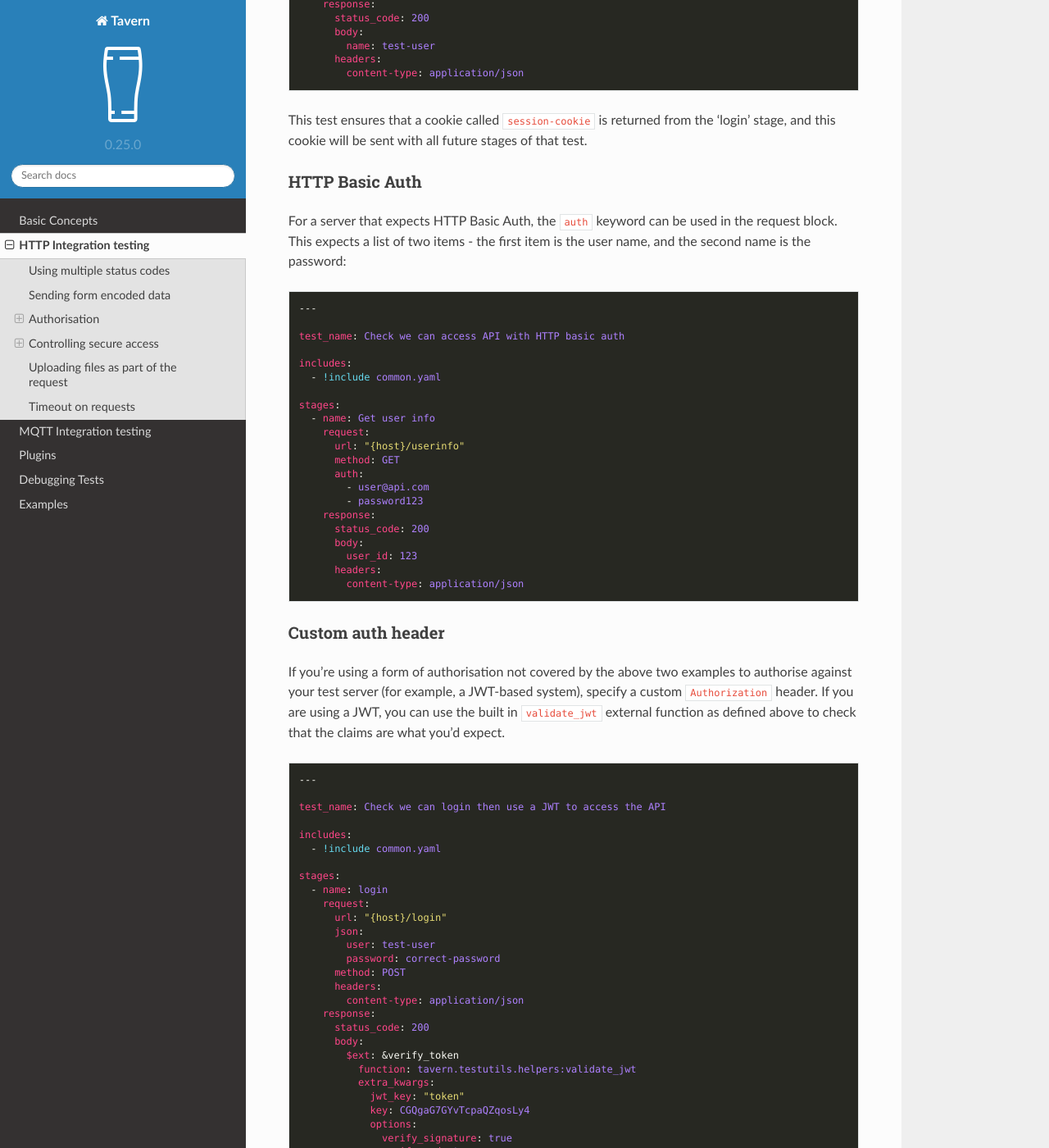
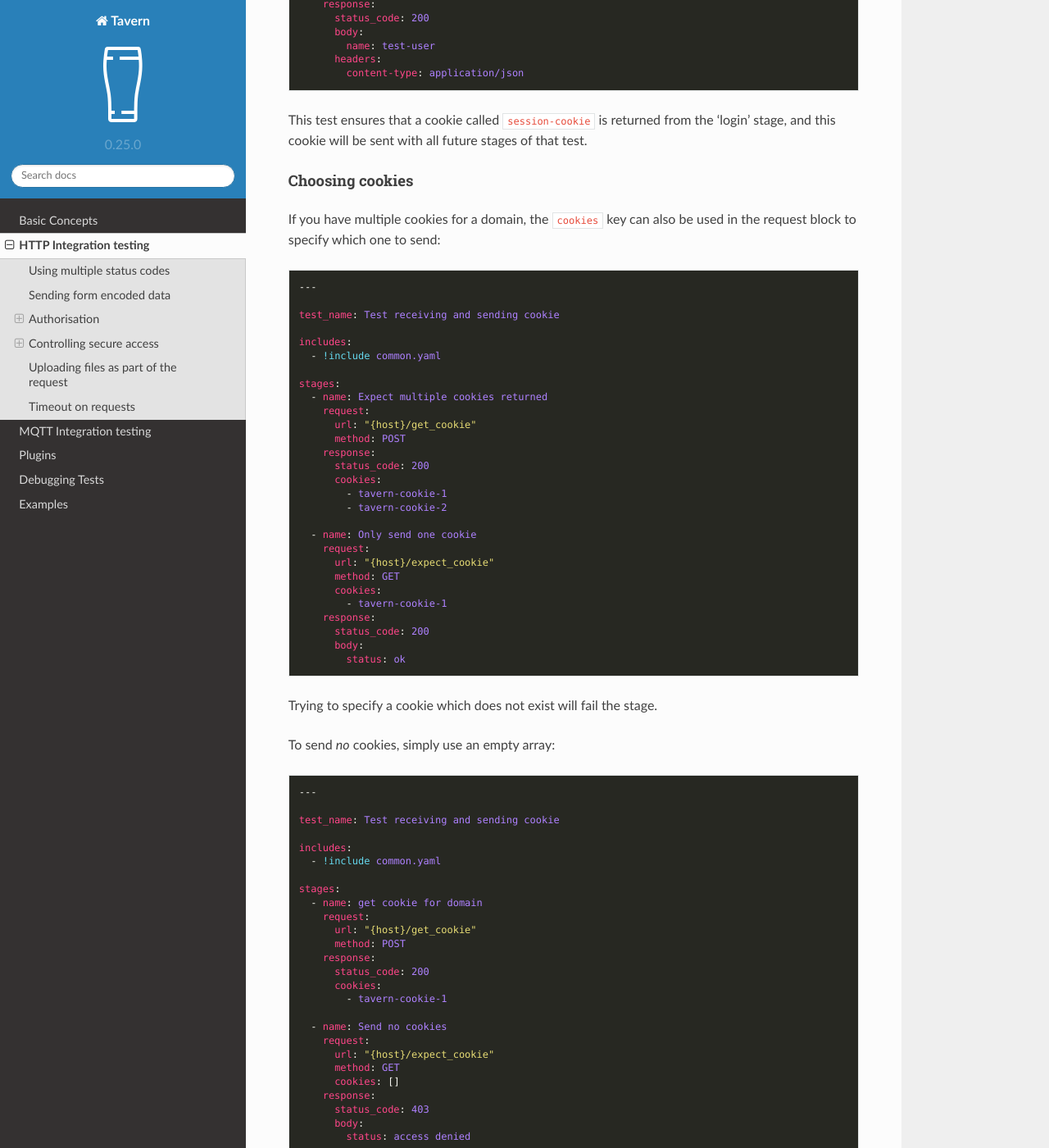
Before and after one commit to taverntesting/tavern, a Sphinx documentation site: the page built from docs/source/http.md, in a window 1280 px wide and 1400 px high, scrolled down 1983 px. Shown: the whole window at 82% size. Built offline with Sphinx 7.4.7 and the Read the Docs theme 2.0.0, drawn with Linux system fonts in a browser that asks for light colours; formulas are drawn with MathJax 3.

Commit message:
Update docs

````diff
--- a/docs/source/http.md
+++ b/docs/source/http.md
@@ -108,6 +108,75 @@ stages:
 
 This test ensures that a cookie called `session-cookie` is returned from the
 'login' stage, and this cookie will be sent with all future stages of that test.
+
+#### Choosing cookies
+
+If you have multiple cookies for a domain, the `cookies` key
+can also be used in the request block to specify which one to send:
+
+```yaml
+---
+
+test_name: Test receiving and sending cookie
+
+includes:
+  - !include common.yaml
+
+stages:
+  - name: Expect multiple cookies returned
+    request:
+      url: "{host}/get_cookie"
+      method: POST
+    response:
+      status_code: 200
+      cookies:
+        - tavern-cookie-1
+        - tavern-cookie-2
+
+  - name: Only send one cookie
+    request:
+      url: "{host}/expect_cookie"
+      method: GET
+      cookies:
+        - tavern-cookie-1
+    response:
+      status_code: 200
+      body:
+        status: ok
+```
+
+Trying to specify a cookie which does not exist will fail the stage.
+
+To send _no_ cookies, simply use an empty array:
+
+```yaml
+---
+
+test_name: Test receiving and sending cookie
+
+includes:
+  - !include common.yaml
+
+stages:
+  - name: get cookie for domain
+    request:
+      url: "{host}/get_cookie"
+      method: POST
+    response:
+      status_code: 200
+      cookies:
+        - tavern-cookie-1
+
+  - name: Send no cookies
+    request:
+      url: "{host}/expect_cookie"
+      method: GET
+      cookies: []
+    response:
+      status_code: 403
+      body:
+        status: access denied
+```
 
 ### HTTP Basic Auth
 
````
